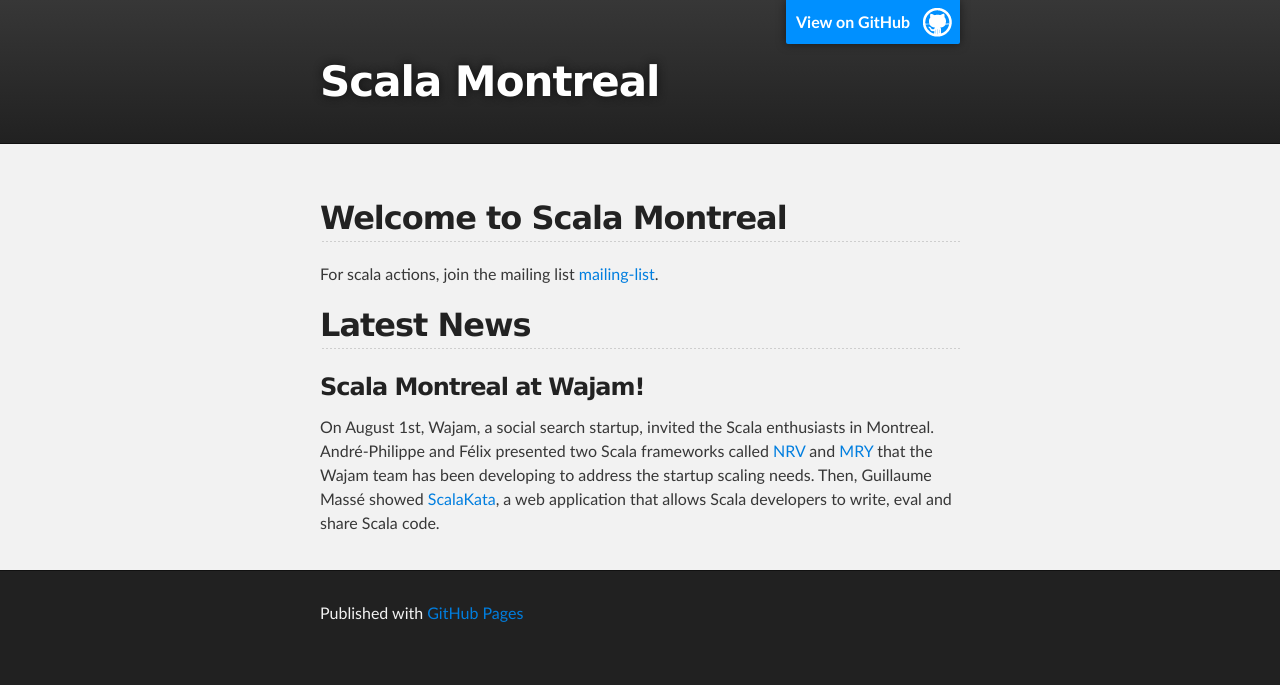
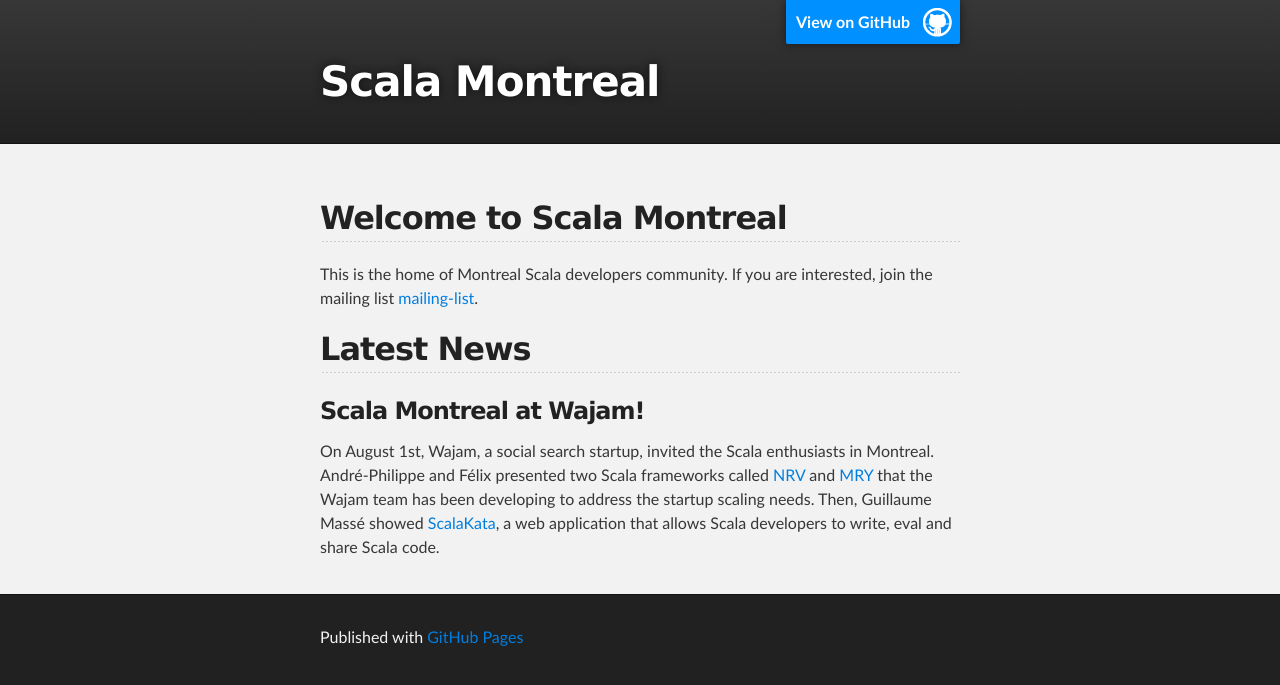
Before and after one commit to scala-montreal/scala-montreal.github.com, a Jekyll site: the page built from index.html, in a window 1280 px wide. Shown: the top 685 px of the page. Built offline with Jekyll 4.4.1, drawn with Linux system fonts in a browser that asks for light colours.

Commit message:
changed intro

```diff
--- a/_layouts/default.html
+++ b/_layouts/default.html
@@ -25,7 +25,7 @@
     <div id="main_content_wrap" class="outer">
       <section id="main_content" class="inner">
         <h2>Welcome to Scala Montreal</h3>
-        <p>For scala actions, join the mailing list <a href="https://groups.google.com/forum/?fromgroups#!forum/scala-montreal">mailing-list</a>.</p>
+        <p>This is the home of Montreal Scala developers community. If you are interested, join the mailing list <a href="https://groups.google.com/forum/?fromgroups#!forum/scala-montreal">mailing-list</a>.</p>
         <h2>Latest News</h2>
         {{ content }}
       </section>
```
